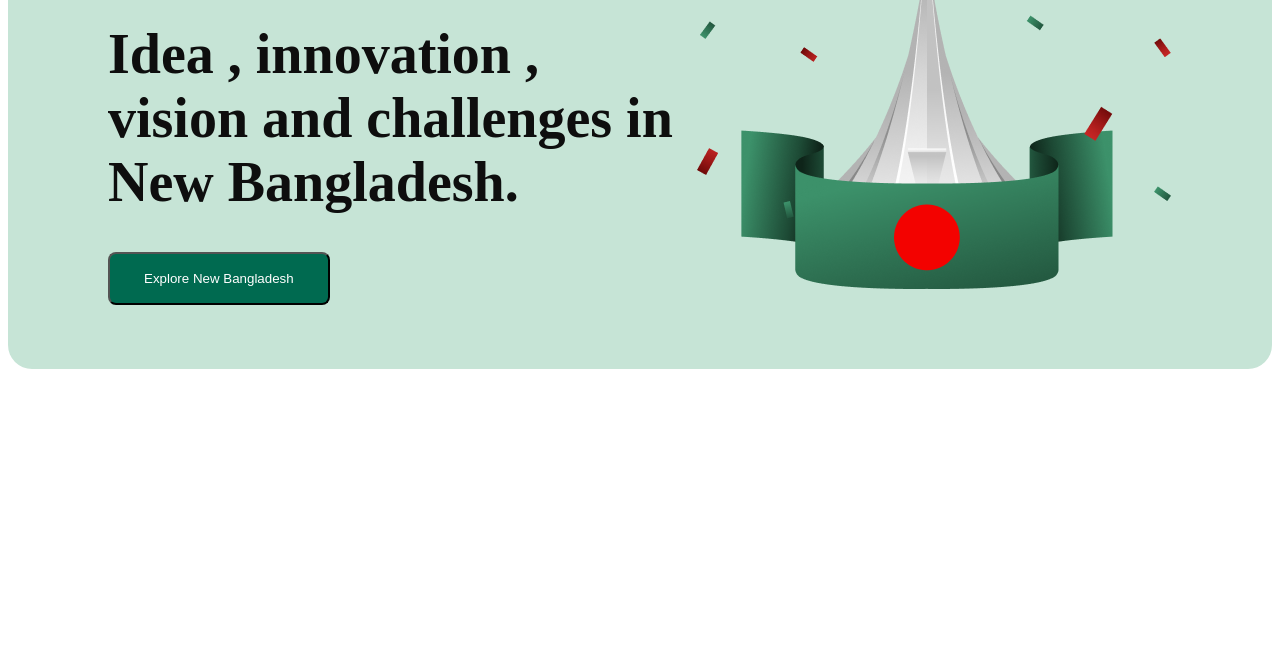
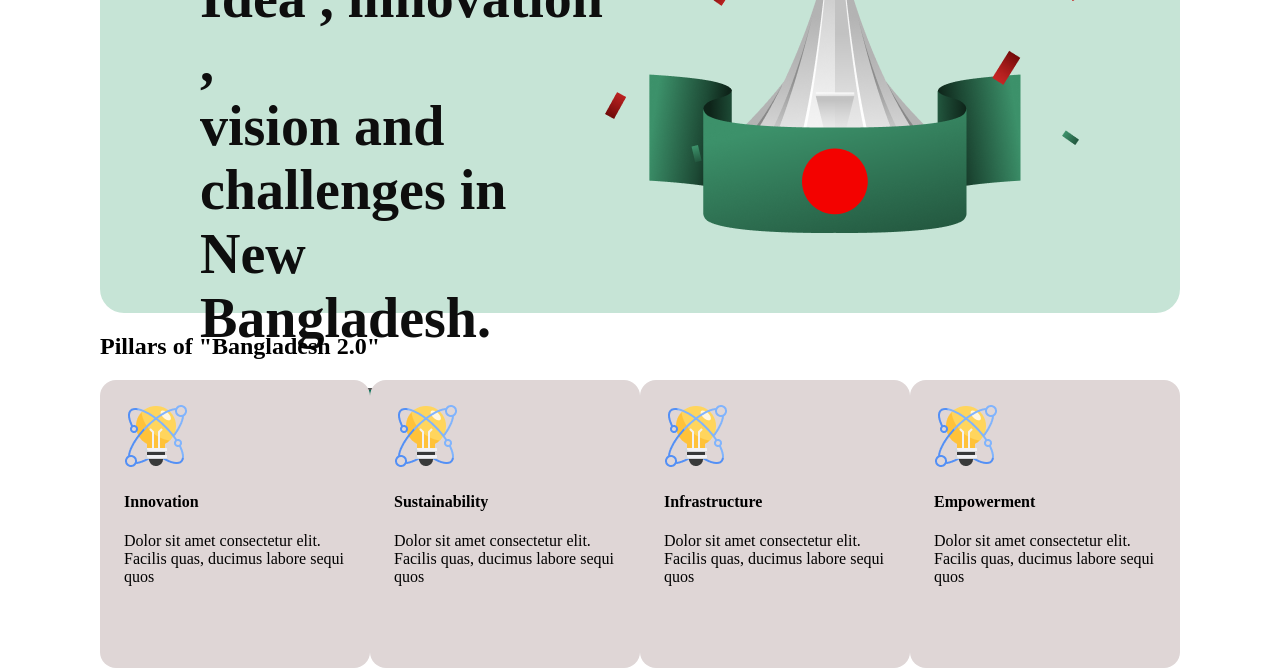
Before and after one commit to anamul-hoque-shourov/bangladesh2.0, a plain HTML site: page index.html in a window 1280 px wide. Shown: the part 394-1062 px from the top of the page. Before the commit the page ends 800 px from the top, so only its background shows below. Drawn offline with Linux system fonts and the light colour scheme.

Commit message:
pillars of bangladesh2.0

```diff
--- a/index.html
+++ b/index.html
@@ -25,6 +25,31 @@
             </div>
         </header>
         <main>
+            <section>
+                <h2>Pillars of "Bangladesh 2.0"</h2>
+                <div class="section1">
+                    <div class="vision">
+                        <img src="/B11A1--assignment-1-main/assets/card-icon.png" alt="">
+                        <h4>Innovation</h4>
+                        <p>Dolor sit amet consectetur elit. Facilis quas, ducimus labore sequi quos</p>
+                    </div>
+                    <div class="vision">
+                        <img src="/B11A1--assignment-1-main/assets/card-icon.png" alt="">
+                        <h4>Sustainability</h4>
+                        <p>Dolor sit amet consectetur elit. Facilis quas, ducimus labore sequi quos</p>
+                    </div>
+                    <div class="vision">
+                        <img src="/B11A1--assignment-1-main/assets/card-icon.png" alt="">
+                        <h4>Infrastructure</h4>
+                        <p>Dolor sit amet consectetur elit. Facilis quas, ducimus labore sequi quos</p>
+                    </div>
+                    <div class="vision">
+                        <img src="/B11A1--assignment-1-main/assets/card-icon.png" alt="">
+                        <h4>Empowerment</h4>
+                        <p>Dolor sit amet consectetur elit. Facilis quas, ducimus labore sequi quos</p>
+                    </div>
+                </div>
+            </section>
         </main>
     </body>
     </html>
--- a/styles/styles.css
+++ b/styles/styles.css
@@ -2,14 +2,18 @@
     font-family: "Fira Sans", serif;
     font-weight: 400;
     font-style: normal;
-  }
+}
+
+body{
+    margin: 0 100px;
+}
+
 /* nav styles */
 nav{
     display: flex;
     align-items: center;
     justify-content: space-between;
     margin-bottom: 20px;
-    padding: 24px 160px;
 }
 
 nav ul li{
@@ -72,3 +76,19 @@ nav ul li{
     color: #FFFFFF;
     border-radius: 8px;
 }
+
+/* section 1 */
+
+.section1{
+    display: flex;
+    justify-content: space-evenly;
+    align-items: center;
+}
+
+.vision{
+    width: 300px;
+    height: 240px;
+    background-color: #dfd6d6;
+    padding: 24px 24px;
+    border-radius: 16px;
+}
```
